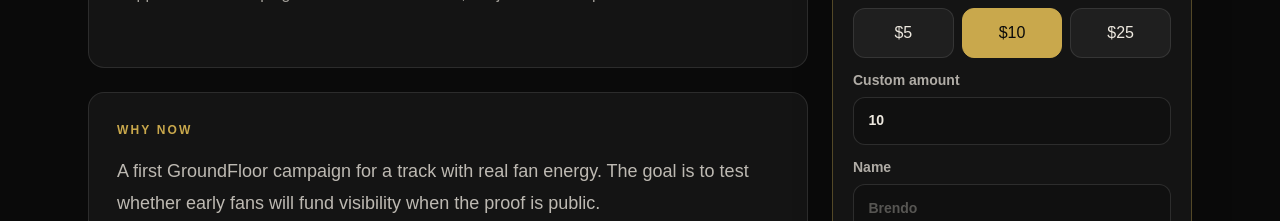
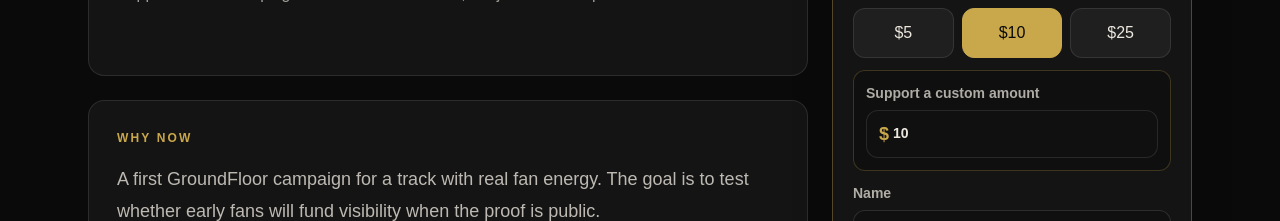
Before and after one commit to BrendoMcD/GroundFloor-ProofEngine, a Next.js app: page / in a window 1280 px wide. Shown: the part 710-931 px from the top of the page. Built offline with nearby package versions, Linux system fonts and the light colour scheme.

Commit message:
style: clarify custom support amount

```diff
--- a/src/app/globals.css
+++ b/src/app/globals.css
@@ -65,6 +65,20 @@ body {
   outline: none;
 }
 
+.custom-amount-input {
+  background: transparent;
+  border: 0;
+  color: #ede8df;
+  flex: 1;
+  min-width: 0;
+  padding: 0.8rem 0.25rem;
+  width: 100%;
+}
+
+.custom-amount-input:focus {
+  outline: none;
+}
+
 button,
 input,
 select,
--- a/src/app/page.tsx
+++ b/src/app/page.tsx
@@ -208,12 +208,13 @@ export default function Home() {
 
   function addSupport(event: FormEvent<HTMLFormElement>) {
     event.preventDefault();
+    const pledgeAmount = Math.max(1, Number.isFinite(supportAmount) ? supportAmount : 1);
     const support: Support = {
       id: makeId("support"),
       artistId: activeArtist.id,
       supporterName: supporterName.trim() || "Early Believer",
       supporterEmail: supporterEmail.trim(),
-      amount: supportAmount,
+      amount: pledgeAmount,
       reason: supportReason,
       referralCode: getReferralCode(supporterName || "fan"),
       createdAt: Date.now(),
@@ -403,15 +404,22 @@ export default function Home() {
                       </button>
                     ))}
                   </div>
-                  <label className="field-label">
-                    Custom amount
+                  <label className="field-label rounded-xl border border-[#c9a84c]/25 bg-[#0f0f0f] p-3">
+                    <span>Support a custom amount</span>
+                    <span className="flex items-center rounded-xl border border-white/10 bg-[#101010] px-3 focus-within:border-[#c9a84c]/80 focus-within:shadow-[0_0_0_3px_rgba(201,168,76,0.14)]">
+                      <span className="text-lg font-black text-[#c9a84c]">$</span>
                       <input
-                      className="field-input"
+                        className="custom-amount-input"
+                        inputMode="numeric"
                         min="1"
+                        placeholder="Enter amount"
+                        required
+                        step="1"
                         type="number"
                         value={supportAmount}
                         onChange={(event) => setSupportAmount(Number(event.target.value))}
                       />
+                    </span>
                   </label>
                   <label className="field-label">
                     Name
```
Lines whose indentation alone changed are shown as unchanged.
